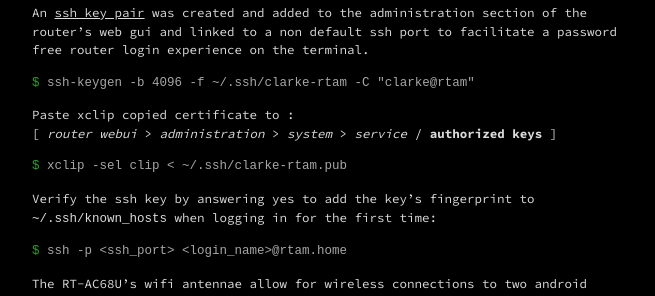
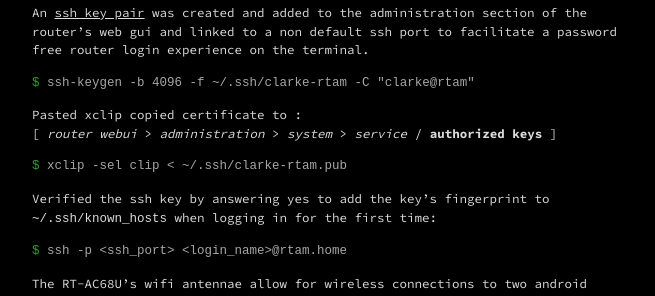
Before and after one commit to calumngimhk/calumngimhk.github.io, a Jekyll site: the page built from _posts/2019-07-18-router-first-line-of-defence.md, in a window 1280 px wide and 900 px high, scrolled down 1131 px. Shown: the part 153-449 px from the top of the window, without its empty margins (308-963 px from the left). Built offline with Jekyll 4.4.1, drawn with Linux system fonts in a browser that asks for light colours.

Commit message:
1563930293

````diff
--- a/_posts/2019-07-18-router-first-line-of-defence.md
+++ b/_posts/2019-07-18-router-first-line-of-defence.md
@@ -73,7 +73,7 @@ $ ssh-keygen -b 4096 -f ~/.ssh/clarke-rtam -C "clarke@rtam"
 
 >
 
-Paste xclip copied certificate to :
+Pasted xclip copied certificate to :
 [ *router webui* > *administration* > *system* > *service* / **authorized keys** ]
 
 >
@@ -84,7 +84,7 @@ $ xclip -sel clip < ~/.ssh/clarke-rtam.pub
 
 >
 
-Verify the ssh key by answering yes to add the key's fingerprint to ```~/.ssh/known_hosts``` when logging in for the first time:
+Verified the ssh key by answering yes to add the key's fingerprint to ```~/.ssh/known_hosts``` when logging in for the first time:
 
 >
 
````
